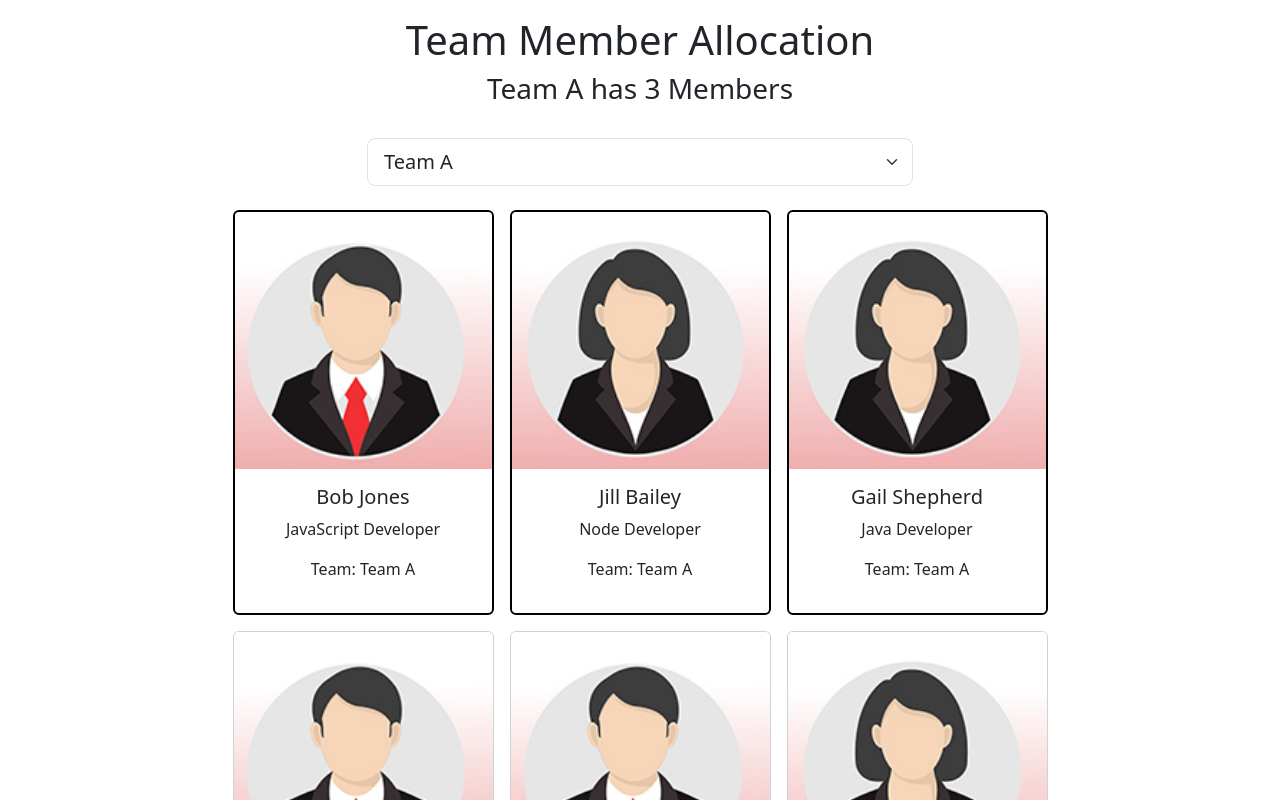
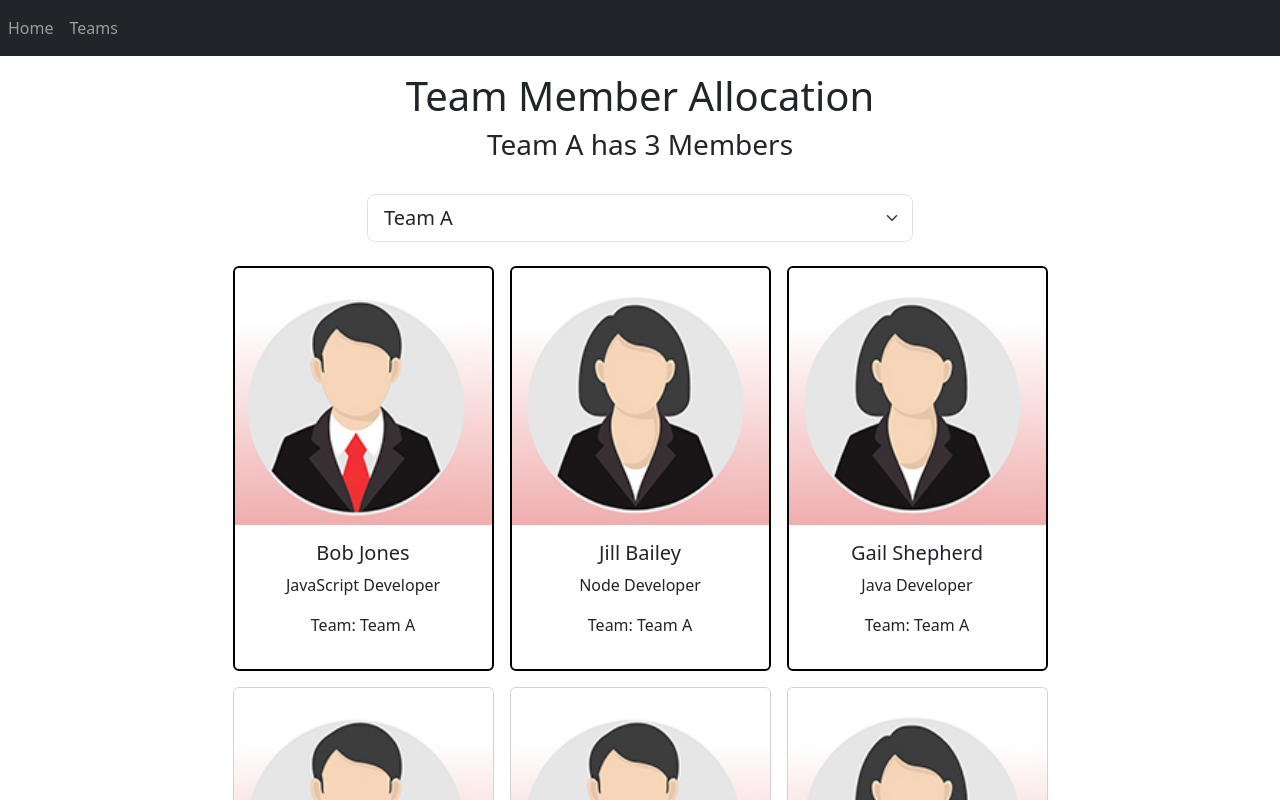
Before and after one commit to danieldegirmenci/team-member-allocation-app-react-fcc, a React (Vite) app: page / in a window 1280 px wide. Shown: the top 800 px of the page. Built offline with nearby package versions, Linux system fonts and the light colour scheme.

Commit message:
error and nav component added

```diff
--- a/src/App.jsx
+++ b/src/App.jsx
@@ -3,6 +3,10 @@
 import Header from "./Header.jsx";
 import Footer from "./Footer.jsx";
 import Employees from "./Employees";
+import Nav from "./Nav";
+import NotFound from "./NotFound";
+
+
 import GroupedTeamMembers from "./GroupedTeamMembers"
 import { useState, useEffect } from "react";
 import { BrowserRouter as Router, Routes, Route } from 'react-router-dom';
@@ -109,6 +113,7 @@
   useEffect(()=>{
     localStorage.setItem("selectedTeam",JSON.stringify(selectedTeam))
 
+
   },[selectedTeam])
 
   function handleTeamSelectionChange(event) {
@@ -152,10 +157,10 @@
 
   return (
           <Router>
+<Nav/>
 
       <Header selectedTeam={selectedTeam}
         teamMemberCount={employees.filter((employee) => employee.teamName === selectedTeam).length} />
-
 
        <Routes>
          <Route
@@ -169,7 +174,11 @@
            />
         <Route
            path="/GroupedTeamMembers"
-           element={<GroupedTeamMembers/>}
+           element={<GroupedTeamMembers employees={employees} selectedTeam={selectedTeam} setTeam={setTeam}/>}
+          />
+         <Route
+           path="*"
+           element={<NotFound />}
           />
 
         </Routes>
--- a/src/GroupedTeamMembers.jsx
+++ b/src/GroupedTeamMembers.jsx
@@ -1,4 +1,8 @@
+import {useState} from "react";
+
 const GroupedTeamMembers = () => {
+
+
   return (
     <main className="container">
       <div className="row justify-content-center mt-3 mb-4">
--- /dev/null
+++ b/src/Nav.jsx
@@ -0,0 +1,19 @@
+import {Link} from "react-router-dom"
+
+const Nav=()=>{
+  return(
+    <nav className="navbar navbar-expand-lg navbar-dark bg-dark">
+      <ul className="navbar-nav me-auto mb-2 mb-lg-0">
+
+        <li className="nav-item">
+        <Link className="nav-link" to="/">Home</Link>
+        </li>
+          <li className="nav-item">
+          <Link className="nav-link" to="/GroupedTeamMembers">Teams</Link>
+          </li>
+
+      </ul>
+    </nav>
+  )
+}
+export default Nav
--- /dev/null
+++ b/src/NotFound.jsx
@@ -0,0 +1,18 @@
+const NotFound=()=>{
+
+return (
+    <header className="container">
+      <div className="row justify-content-center mt-3 mb-4">
+        <div className="col-8">
+          <h1 className="text-danger" >404 - Page Not Found</h1>
+
+        </div>
+      </div>
+    </header>
+
+  )
+
+
+
+}
+export default NotFound
```
